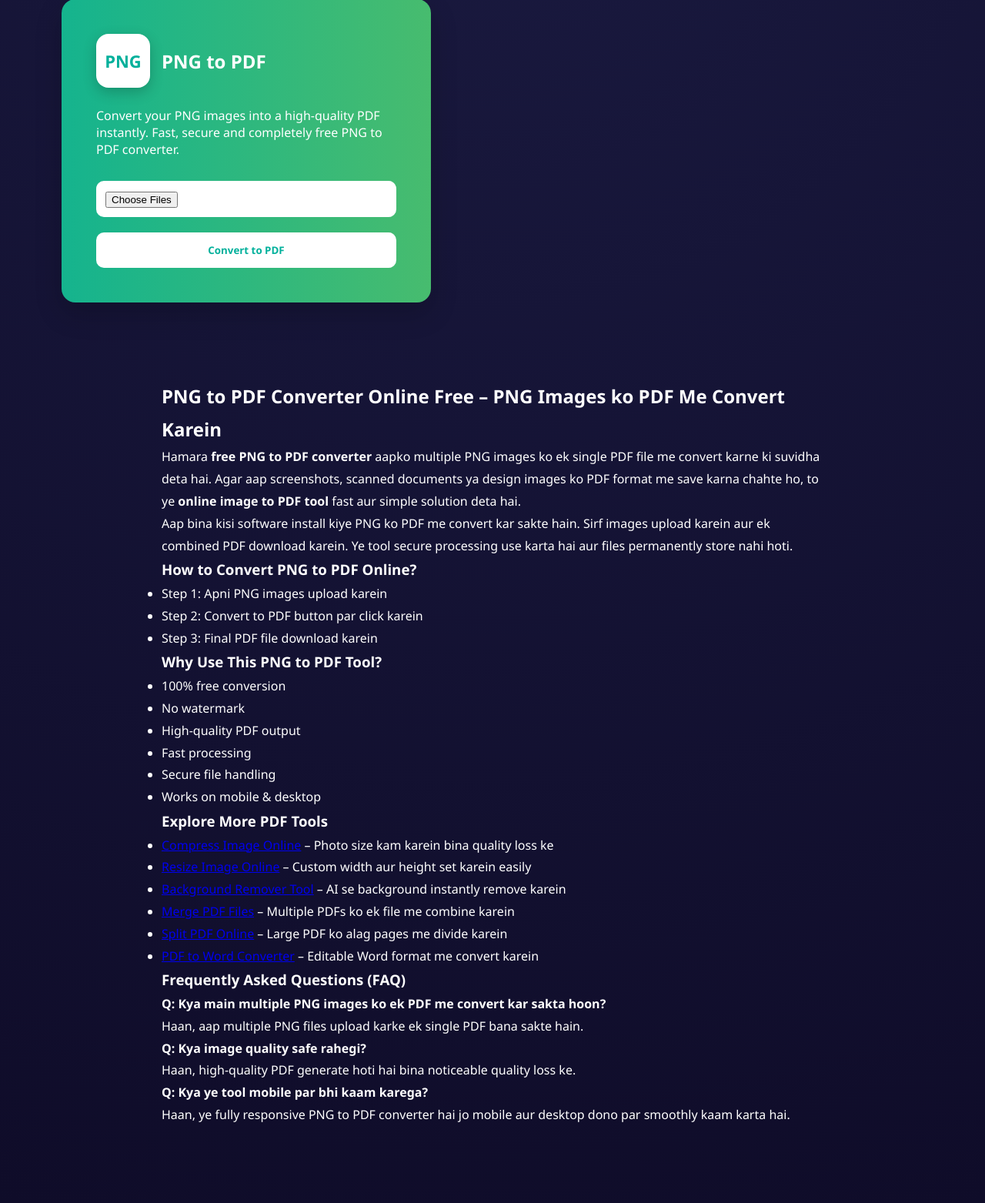
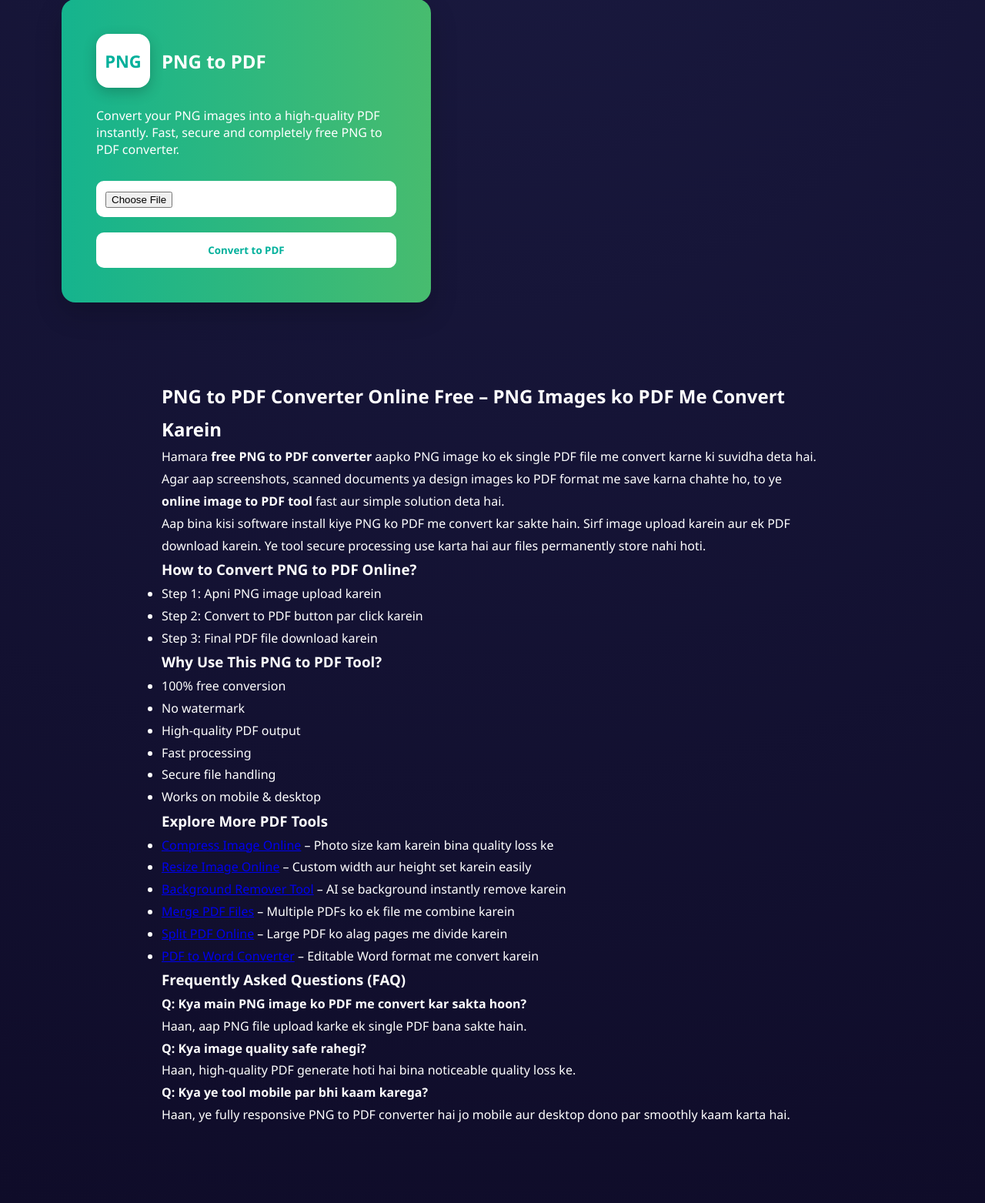
Before and after one commit to afnankhan123456/ai-tools-website-, a Flask app: page /png-to-pdf in a window 1280 px wide. Shown: the part 267-1830 px from the top of the page at 77% size. Run offline with Flask 3, Linux system fonts and the light colour scheme.

Commit message:
Update png_to_pdf.html

```diff
--- a/templates/pdf_tools/png_to_pdf.html
+++ b/templates/pdf_tools/png_to_pdf.html
@@ -48,7 +48,8 @@
             Fast, secure and completely free PNG to PDF converter.
         </p>
 
-        <form action="{{ url_for('png_to_pdf') }}"
+        <!-- ✅ FIXED FORM -->
+        <form action="{{ url_for('png_to_pdf_action') }}"
               method="POST"
               enctype="multipart/form-data">
 
@@ -60,9 +61,8 @@
                 margin-bottom:20px;
             ">
                 <input type="file"
-                       name="files"
+                       name="file"
                        accept="image/png"
-                       multiple
                        required
                        style="border:none; width:100%;">
             </div>
@@ -99,20 +99,20 @@
     <h2>PNG to PDF Converter Online Free – PNG Images ko PDF Me Convert Karein</h2>
 
     <p>
-        Hamara <strong>free PNG to PDF converter</strong> aapko multiple PNG images ko ek single PDF file me convert karne ki suvidha deta hai.
+        Hamara <strong>free PNG to PDF converter</strong> aapko PNG image ko ek single PDF file me convert karne ki suvidha deta hai.
         Agar aap screenshots, scanned documents ya design images ko PDF format me save karna chahte ho,
         to ye <strong>online image to PDF tool</strong> fast aur simple solution deta hai.
     </p>
 
     <p>
         Aap bina kisi software install kiye PNG ko PDF me convert kar sakte hain.
-        Sirf images upload karein aur ek combined PDF download karein.
+        Sirf image upload karein aur ek PDF download karein.
         Ye tool secure processing use karta hai aur files permanently store nahi hoti.
     </p>
 
     <h3>How to Convert PNG to PDF Online?</h3>
     <ul>
-        <li>Step 1: Apni PNG images upload karein</li>
+        <li>Step 1: Apni PNG image upload karein</li>
         <li>Step 2: Convert to PDF button par click karein</li>
         <li>Step 3: Final PDF file download karein</li>
     </ul>
@@ -141,8 +141,8 @@
 
     <h3>Frequently Asked Questions (FAQ)</h3>
 
-    <p><strong>Q: Kya main multiple PNG images ko ek PDF me convert kar sakta hoon?</strong><br>
-    Haan, aap multiple PNG files upload karke ek single PDF bana sakte hain.</p>
+    <p><strong>Q: Kya main PNG image ko PDF me convert kar sakta hoon?</strong><br>
+    Haan, aap PNG file upload karke ek single PDF bana sakte hain.</p>
 
     <p><strong>Q: Kya image quality safe rahegi?</strong><br>
     Haan, high-quality PDF generate hoti hai bina noticeable quality loss ke.</p>
```
Lines whose indentation alone changed are shown as unchanged.
